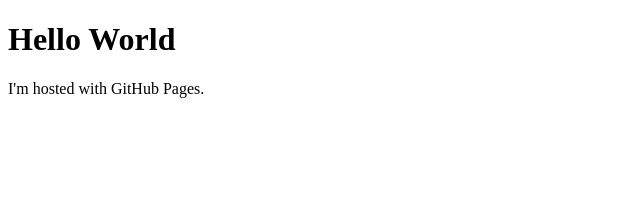
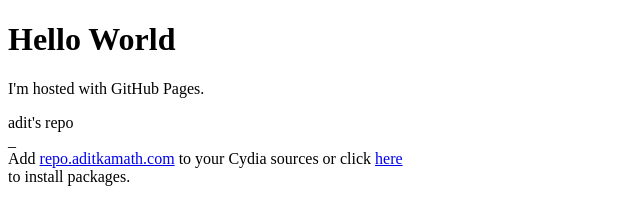
Before and after one commit to TeamCreation/teamcreation.github.io, a plain HTML site: page index.html in a window 1280 px wide. Shown: the whole page, without its empty margins (0-640 px from the left). Drawn offline with Linux system fonts and the light colour scheme.

Commit message:
Update Index.html

```diff
--- a/index.html
+++ b/index.html
@@ -3,5 +3,12 @@
 <body>
 <h1>Hello World</h1>
 <p>I'm hosted with GitHub Pages.</p>
+<div class="header">
+        <div class="body">
+            adit&#39;s repo<div class="blink" id="blink">_</div>
+            <div class="message">Add <a href="https://repo.aditkamath.com">repo.aditkamath.com</a> to your Cydia sources or click <a href="cydia://url/https://cydia.saurik.com/api/share#?source=https://repo.aditkamath.com/">here</a><br> to install packages.</div>
+        </div>
+    </div>
+
 </body>
 </html>
```
